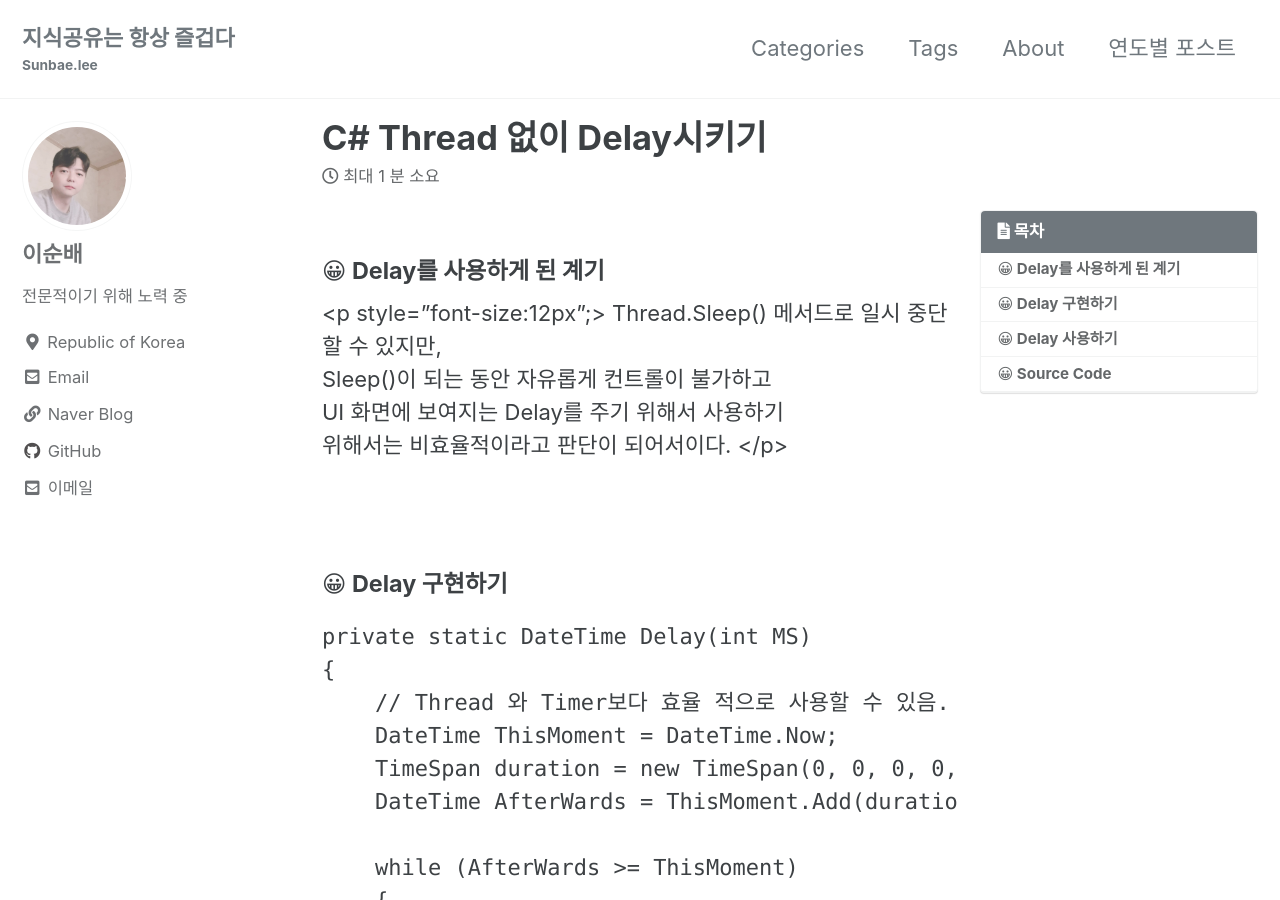
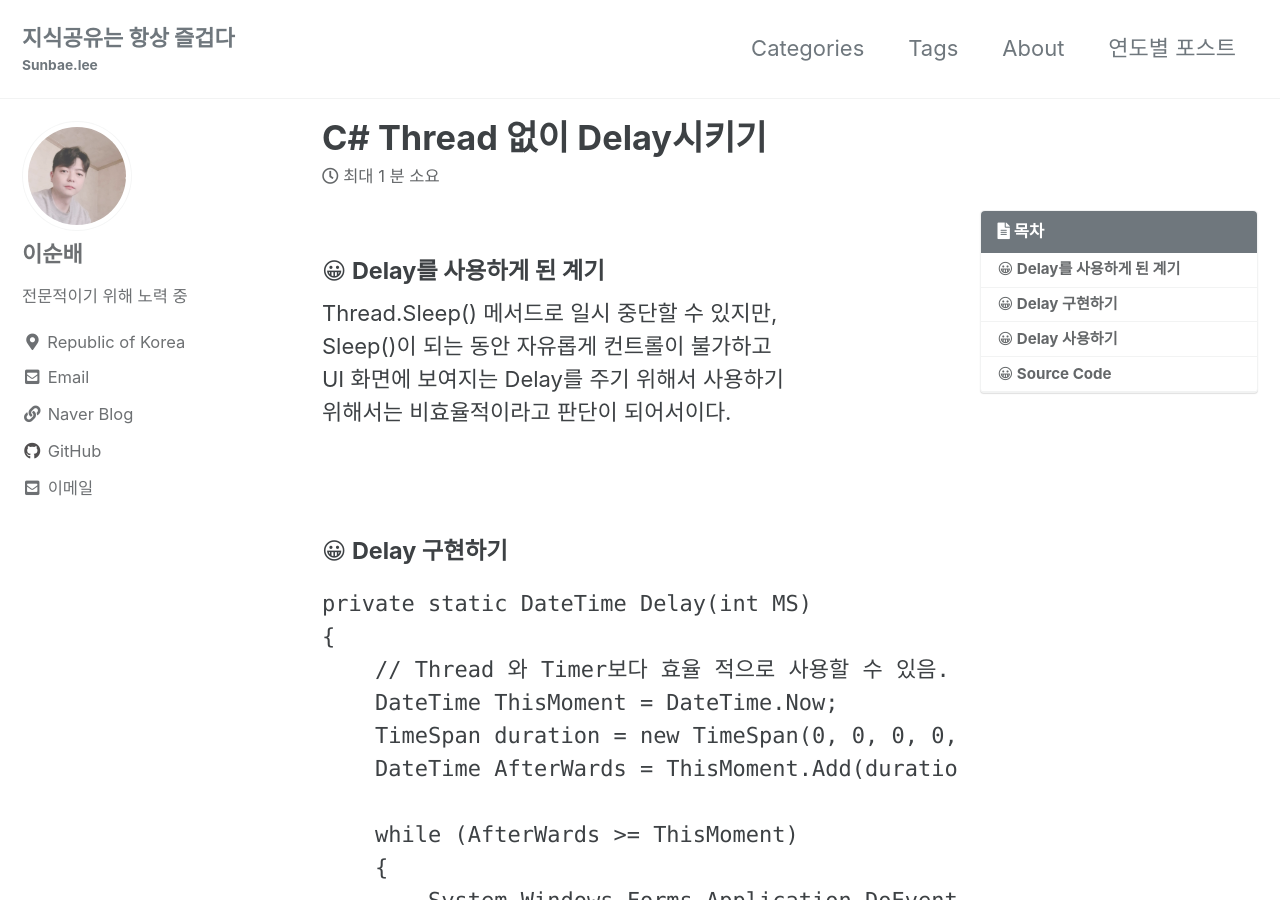
Before and after one commit to SsunLee/ssunlee.github.io, a Jekyll site: the page built from _posts/2021/C#/2021-06-16-C#-delay without thread.md, in a window 1280 px wide and 900 px high. Built offline with Jekyll 4.4.1, drawn with Linux system fonts in a browser that asks for light colours; cached includes are drawn as plain includes; comment, search, counter and statistics services are not loaded.

Commit message:
2021-06-16 posting

````diff
--- a/_posts/2021/C#/2021-06-16-C#-delay without thread.md
+++ b/_posts/2021/C#/2021-06-16-C#-delay without thread.md
@@ -20,17 +20,16 @@ popular: true
 
 #### 😀 Delay를 사용하게 된 계기
 
-<p style="font-size:12px";>
 Thread.Sleep() 메서드로 일시 중단할 수 있지만,
 Sleep()이 되는 동안 자유롭게 컨트롤이 불가하고
 UI 화면에 보여지는 Delay를 주기 위해서 사용하기
 위해서는 비효율적이라고 판단이 되어서이다.
-</p>
+
 
 <br/>
 
 #### 😀 Delay 구현하기
-```C#
+```Csharp
 private static DateTime Delay(int MS)
 {
     // Thread 와 Timer보다 효율 적으로 사용할 수 있음.
@@ -48,7 +47,7 @@ private static DateTime Delay(int MS)
 ```
 
 #### 😀 Delay 사용하기
-```C#
+```Csharp
 private void test()
 {
     // 테스트
@@ -62,7 +61,7 @@ private void test()
 ```
 
 #### 😀 Source Code
-```C#
+```Csharp
 private void test()
 {
     // 테스트
````
Also changed, not shown: _posts/2021/Python/2021-06-16-Python-Python_aliquot.md (+2 -2 lines).
